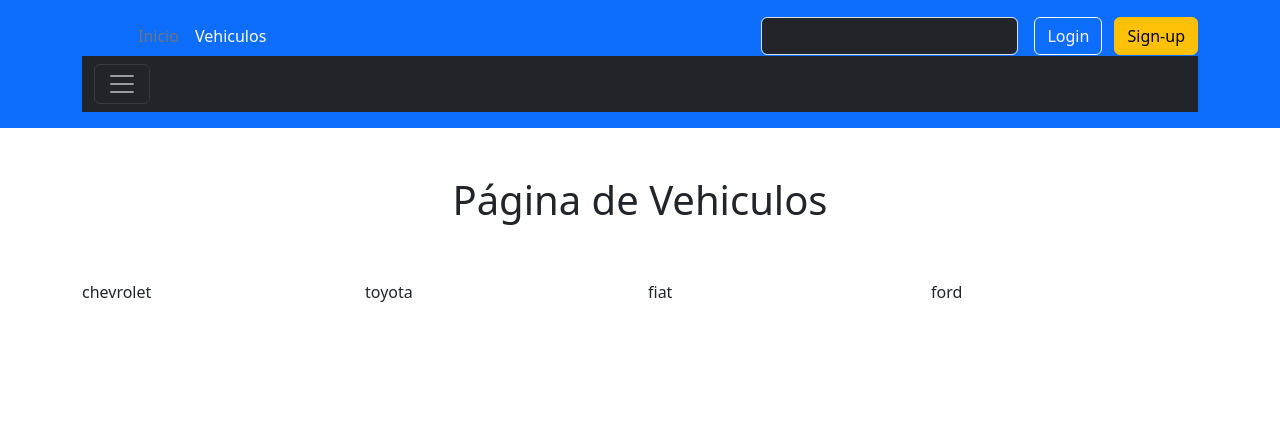
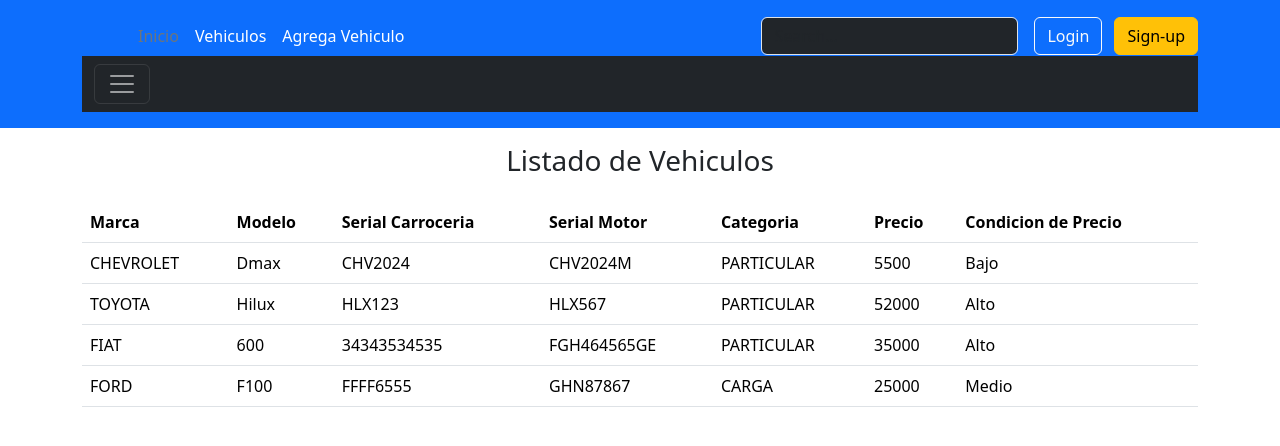
Before and after one commit to marcelolucianosm/PROYECTO_VEHICULOS_DJANGO, a Django app: page /vehiculo/ in a window 1280 px wide. Shown: the top 446 px of the page. Run offline with Django 5.2, Linux system fonts and the light colour scheme; data comes from the database, SQL or seed files in the repository; both versions use the stored data as it was after the commit.

Commit message:
se programa url vehiculo/add   y se completa el listado de vehiculos

```diff
--- a/templates/partials/navbar.html
+++ b/templates/partials/navbar.html
@@ -8,6 +8,7 @@
         <ul class="nav col-12 col-lg-auto me-lg-auto mb-2 justify-content-center mb-md-0">
           <li><a href="{% url "index" %}" class="nav-link px-2 text-secondary">Inicio</a></li>
           <li><a href="{% url "vehiculo" %}" class="nav-link px-2 text-white">Vehiculos</a></li>
+          <li><a href="{% url "add_vehiculo" %}" class="nav-link px-2 text-white">Agrega Vehiculo</a></li>
         </ul>
 
         <form class="col-12 col-lg-auto mb-3 mb-lg-0 me-lg-3" role="search">
--- a/templates/vehiculos/vehiculos.html
+++ b/templates/vehiculos/vehiculos.html
@@ -4,23 +4,53 @@
 {% block contenido %}
 
 <main class="container">
-    <section>
-        <h1 class="text-center py-5">{{titulo}}</h1>
+    <section id="listado-productos">
+        <h3 class="text-center py-3">Listado de Vehiculos</h3>
+
+        {% if vehiculos %}
+            <table class="table">
+            <thead>
+                <tr>
+                    <th scope="col">Marca</th>
+                    <th scope="col">Modelo</th>
+                    <th scope="col">Serial Carroceria</th>
+                    <th scope="col">Serial Motor</th>
+                    <th scope="col">Categoria</th>
+                    <th scope="col">Precio</th>
+                    <th scope="col">Condicion de Precio</th>
+                </tr>
+            </thead>
+            <tbody>
+                {% for vehiculo in vehiculos %}
+                <tr>
+                    <td>{{vehiculo.marca|upper}}</td>
+                    <td>{{vehiculo.modelo}}</td>
+                    <td>{{vehiculo.serial_carroceria}}</td>
+                    <td>{{vehiculo.serial_motor}}</td>
+                    <td>{{vehiculo.categoria}}</td>
+                    <td>{{vehiculo.precio}}</td>
+                    {% if vehiculo.precio < 10000 %}
+                        <td>Bajo</td>
+                    {% endif %}
+                    {% if vehiculo.precio > 9999 and vehiculo.precio < 30000 %}
+                        <td>Medio</td>
+                    {% endif %}
+                    {% if vehiculo.precio > 30000 %}
+                        <td>Alto</td>
+                    {% endif %}
+
+                </tr>
+                {% endfor %}
+            </tbody>
+        </table>
+        {% else %}
+        <p class="text-center">No existen vehiculos disponibles.</p>
+        {% endif %}
     </section>
 
-    <section>
+
+</main>
 
 
 
-        <div class="row g-3 justify-content-center">
-            {% for vehiculo in vehiculos %}
-            <div class="col-12 col-md-4 col-lg-3">
-                <p> {{vehiculo.marca}}</p>
-            </div>
-            {% endfor %}
-        </div>
-    </section>
-</main>
-
-
 {% endblock contenido %}
--- a/vehiculo/models.py
+++ b/vehiculo/models.py
@@ -8,9 +8,9 @@
         ('toyota', 'Toyota'),
     ]
     CATEGORIAS = [
-        ('particular', 'Particular'),
-        ('transporte', 'Transporte'),
-        ('carga', 'Carga'),
+        ('PARTICULAR', 'PARTICULAR'),
+        ('TRANSPORTE', 'TRANSPORTE'),
+        ('CARGA', 'CARGA'),
     ]
 
     marca = models.CharField(max_length=20, blank=False, null=False, choices=MARCAS, default='Ford')
--- a/vehiculo/urls.py
+++ b/vehiculo/urls.py
@@ -3,5 +3,6 @@
 
 urlpatterns = [
     path('vehiculo/', views.VehiculosView.as_view(), name='vehiculo'),
+    path('vehiculo/add', views.VehiculoAddView.as_view(), name='add_vehiculo'),
 
 ]
--- a/vehiculo/views.py
+++ b/vehiculo/views.py
@@ -16,3 +16,23 @@
         context = super().get_context_data(**kwargs)
         context["titulo"] = 'Página de Vehiculos'
         return context
+
+class VehiculoAddView(LoginRequiredMixin, PermissionRequiredMixin, CreateView):
+    model = Vehiculo
+    template_name = "vehiculos/add_vehiculo.html"
+    fields = ['marca', 'modelo','serial_carroceria','serial_motor','categoria','precio','fecha_creacion','fecha_modificacion']
+    success_url = reverse_lazy('vehiculo')
+    permission_required = 'vehiculo.add_vehiculo'
+
+    def get_context_data(self, **kwargs):
+        context = super().get_context_data(**kwargs)
+        return context
+
+    def handle_no_permission(self):
+        if self.request.user.is_authenticated:
+            messages.error(self.request, "Nivel de acceso Prohibido para acceder a la vista.")
+            return redirect("index")
+
+        else:
+            messages.info(self.request, "Debe iniciar sesión para continuar.")
+            return redirect("login")
```
Also changed, not shown: templates/vehiculos/add_vehiculo.html (added, +27 -0 lines), db.sqlite3.
